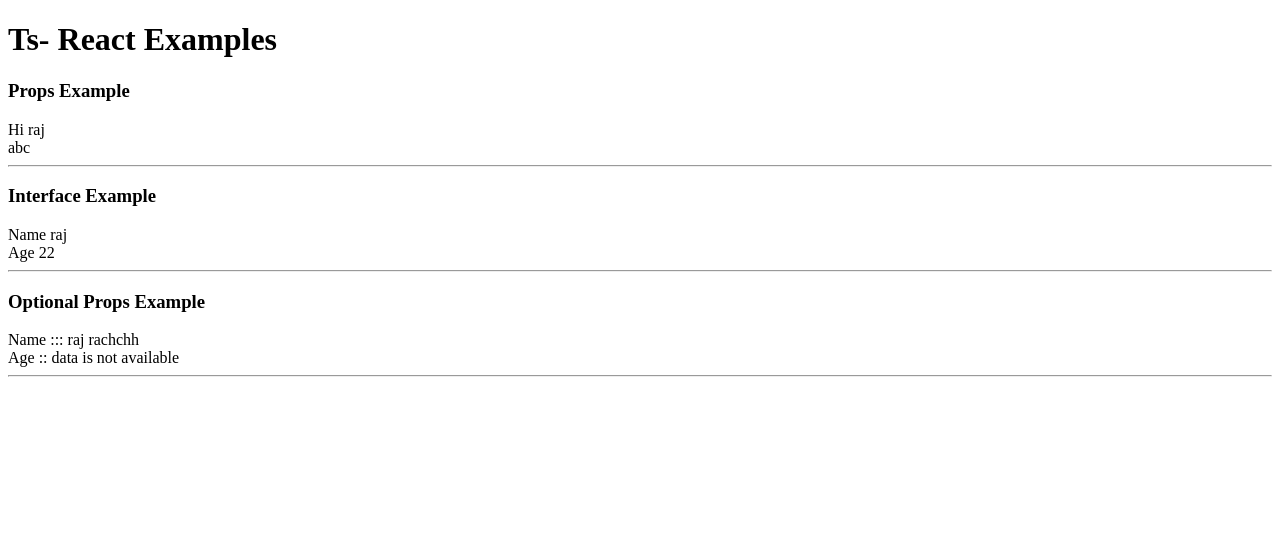
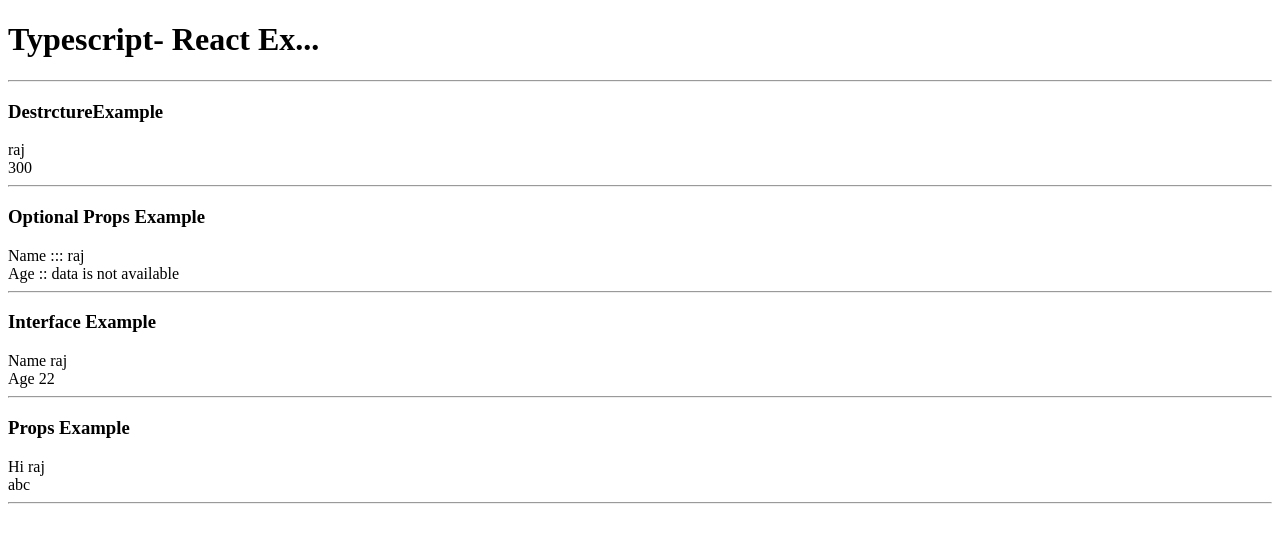
Before and after one commit to rajrachchh14/typescript-react-examples, a React (Create React App) app: page / in a window 1280 px wide. Shown: the top 542 px of the page. Built offline with nearby package versions, Linux system fonts and the light colour scheme.

Commit message:
destructure ex

```diff
--- a/src/App.tsx
+++ b/src/App.tsx
@@ -1,14 +1,17 @@
 import PropsExampleOne from "./Examples/PropsExampleOne";
 import InterFaceExampleTwo from "./Examples/InterFaceExampleTwo";
 import OptionalPropsExampleThree from "./Examples/OptionalPropsExampleThree";
+import DestrctureExampleFour from "./Examples/DestrctureExampleFour";
 
 function App() {
   return (
     <div className="App">
-      <h1>Ts- React Examples</h1>
+      <h1>Typescript- React Ex...</h1>
+      <hr />
+      <DestrctureExampleFour user="raj" />
+      <OptionalPropsExampleThree user="raj" />
+      <InterFaceExampleTwo user="raj" age={22} />
       <PropsExampleOne user="raj" />
-      <InterFaceExampleTwo user="raj" age={22} />
-      <OptionalPropsExampleThree user="raj rachchh" />
     </div>
   );
 }
--- a/src/Examples/DestrctureExampleFour.tsx
+++ b/src/Examples/DestrctureExampleFour.tsx
@@ -0,0 +1,15 @@
+type ProfileInterface = {
+  user: string;
+  age?: number;
+};
+const DestrctureExampleFour = ({ user, age }: ProfileInterface) => {
+  return (
+    <div>
+      <h3> DestrctureExample </h3>
+      <div>{user}</div>
+      <div>{age || "300"}</div>
+      <hr />
+    </div>
+  );
+};
+export default DestrctureExampleFour;
```
